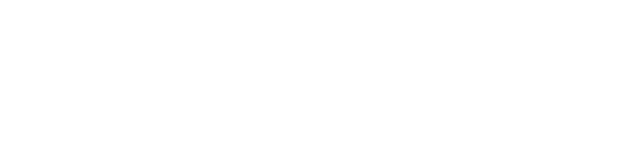
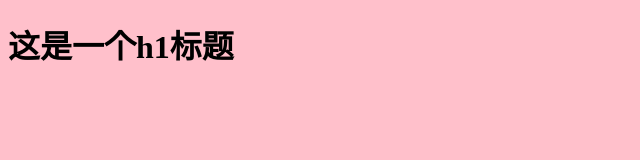
Before and after one commit to isxiaoxiao/project_01, a plain HTML site: page index.html in a window 1280 px wide. Shown: the whole page, without its empty margins (0-640 px from the left). Drawn offline with Linux system fonts and the light colour scheme.

Commit message:
跳过了暂存区域

```diff
--- a/index.html
+++ b/index.html
@@ -7,7 +7,8 @@
     <title>Document</title>
     <link rel="stylesheet" href="./index.css">
 </head>
-<body>
+<body style="background: pink;">
     <script src="./index1.js"></script>
+    <h1>这是一个h1标题</h1>
 </body>
 </html>
```
